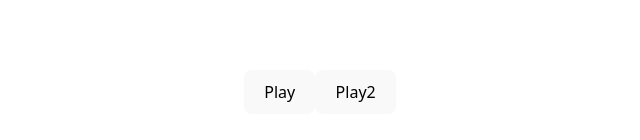
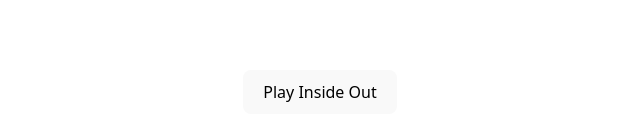
Before and after one commit to BasmaKuhail/gsg-first-project, a React (Vite) app: page / in a window 1280 px wide. Shown: the part 308-448 px from the top of the page, without its empty margins (320-960 px from the left). Built offline with nearby package versions, Linux system fonts and the light colour scheme.

Commit message:
3.3 onclick and functions

```diff
--- a/src/components/day3/ToolBas.jsx
+++ b/src/components/day3/ToolBas.jsx
@@ -1,7 +1,21 @@
 import AlertButton from "./AlertButton"
+import { Children } from "react"
+function Button({onClick, children}){
+    return <button onClick={onClick}>{children}</button>
+}
+
+function PlayButton({movieName}){
+
+    function handleOnClick({movieName}){
+        alert("Playing "+ movieName)
+    }
+
+    return <Button onClick={()=> handleOnClick({movieName})}> Play {movieName}</Button>
+}
 export default function ToolBar(){
     return <div>
-        <AlertButton message="alert button 1 clicked"> Play</AlertButton>
-        <AlertButton message="alert button 2 clicked"> Play2</AlertButton>
+        <PlayButton movieName="Inside Out"/>
+        {/* <AlertButton message="alert button 1 clicked"> Play</AlertButton>
+        <AlertButton message="alert button 2 clicked"> Play2</AlertButton> */}
     </div>
 }
```
